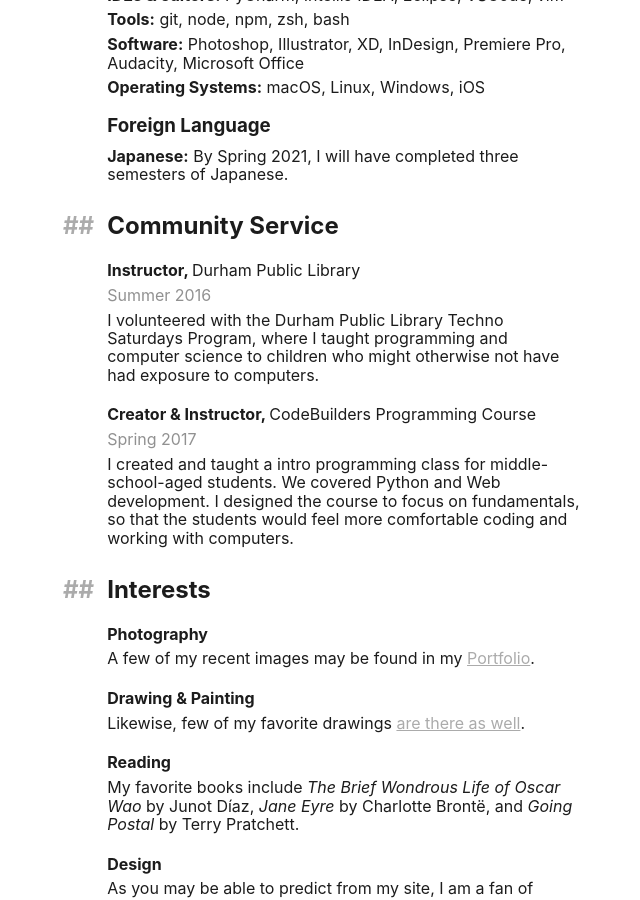
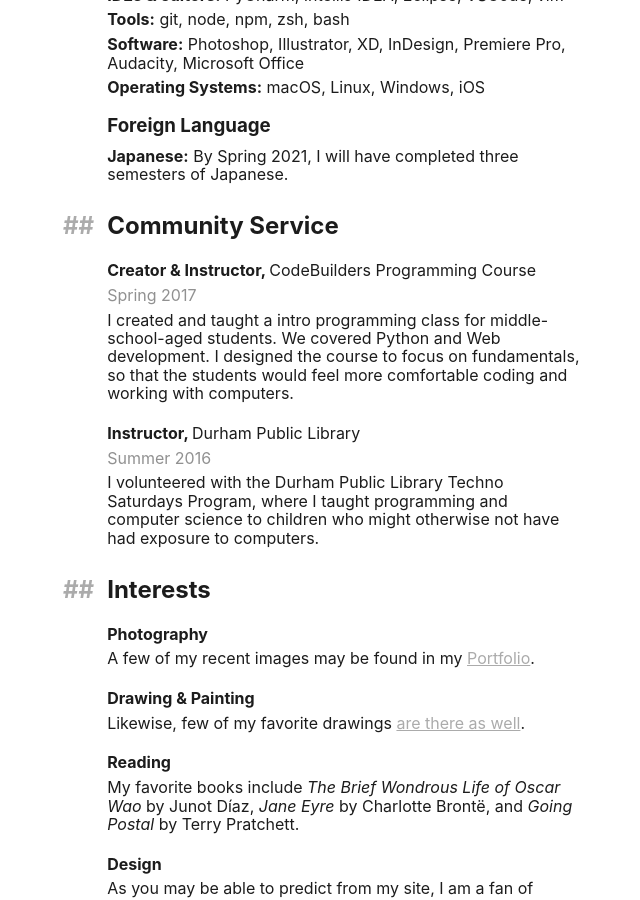
Before and after one commit to finnjames/finnjames.dev, a Jekyll site: the page built from pages/cv.md, in a window 1280 px wide and 900 px high, scrolled down 1987 px. Shown: the whole window, without its empty margins (296-936 px from the left). Built offline with Jekyll 4.4.1, drawn with Linux system fonts in a browser that asks for light colours.

Commit message:
chronological order

```diff
--- a/pages/cv.md
+++ b/pages/cv.md
@@ -103,17 +103,17 @@ By Spring 2021, I will have completed three semesters of Japanese.
 
 ## Community Service
 
+#### Creator & Instructor, <span class="roman">CodeBuilders Programming Course</span>
+
+<span class="gray">Spring 2017</span>
+
+I created and taught a intro programming class for middle-school-aged students. We covered Python and Web development. I designed the course to focus on fundamentals, so that the students would feel more comfortable coding and working with computers.
+
 #### Instructor, <span class="roman">Durham Public Library</span>
 
 <span class="gray">Summer 2016</span>
 
 I volunteered with the Durham Public Library Techno Saturdays Program, where I taught programming and computer science to children who might otherwise not have had exposure to computers.
-
-#### Creator & Instructor, <span class="roman">CodeBuilders Programming Course</span>
-
-<span class="gray">Spring 2017</span>
-
-I created and taught a intro programming class for middle-school-aged students. We covered Python and Web development. I designed the course to focus on fundamentals, so that the students would feel more comfortable coding and working with computers.
 
 ## Interests
 
```
